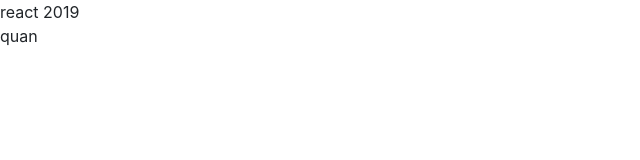
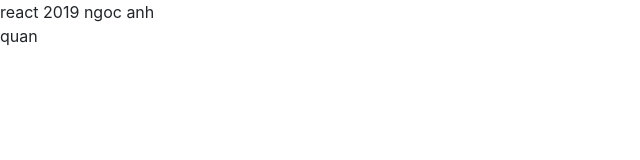
Before and after one commit to quan93/react2019, a plain HTML site: page index.html in a window 1280 px wide. Shown: the full height of the page, 0-640 px from the left. Drawn offline with nearby package versions, Linux system fonts and the light colour scheme.

Commit message:
Update index.html

```diff
--- a/index.html
+++ b/index.html
@@ -10,7 +10,8 @@
     <link rel="stylesheet" href="https://stackpath.bootstrapcdn.com/bootstrap/4.3.1/css/bootstrap.min.css" integrity="sha384-ggOyR0iXCbMQv3Xipma34MD+dH/1fQ784/j6cY/iJTQUOhcWr7x9JvoRxT2MZw1T" crossorigin="anonymous">
   </head>
   <body>
-      <div>react 2019</div>
+      <div>react 2019 ngoc anh
+    </div>
     <div>quan</div>
     <!-- Optional JavaScript -->
     <!-- jQuery first, then Popper.js, then Bootstrap JS -->
```
